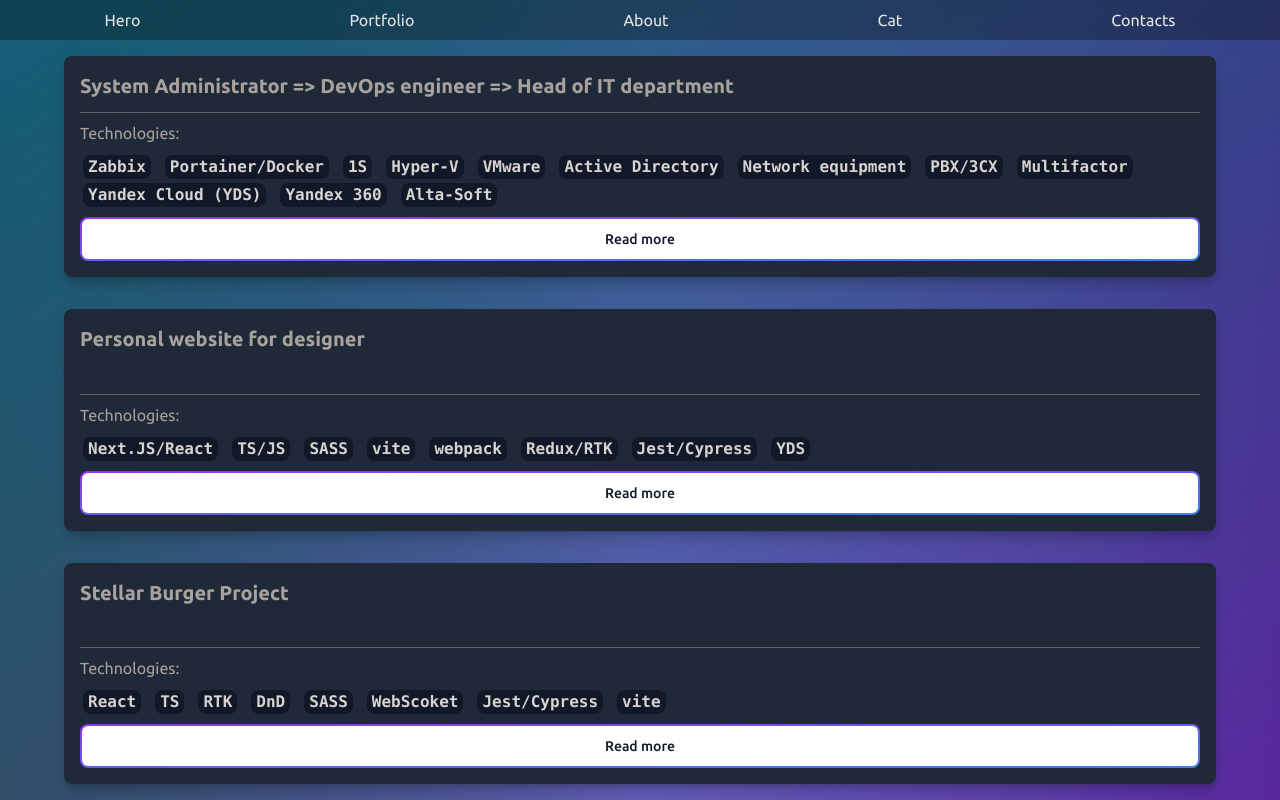
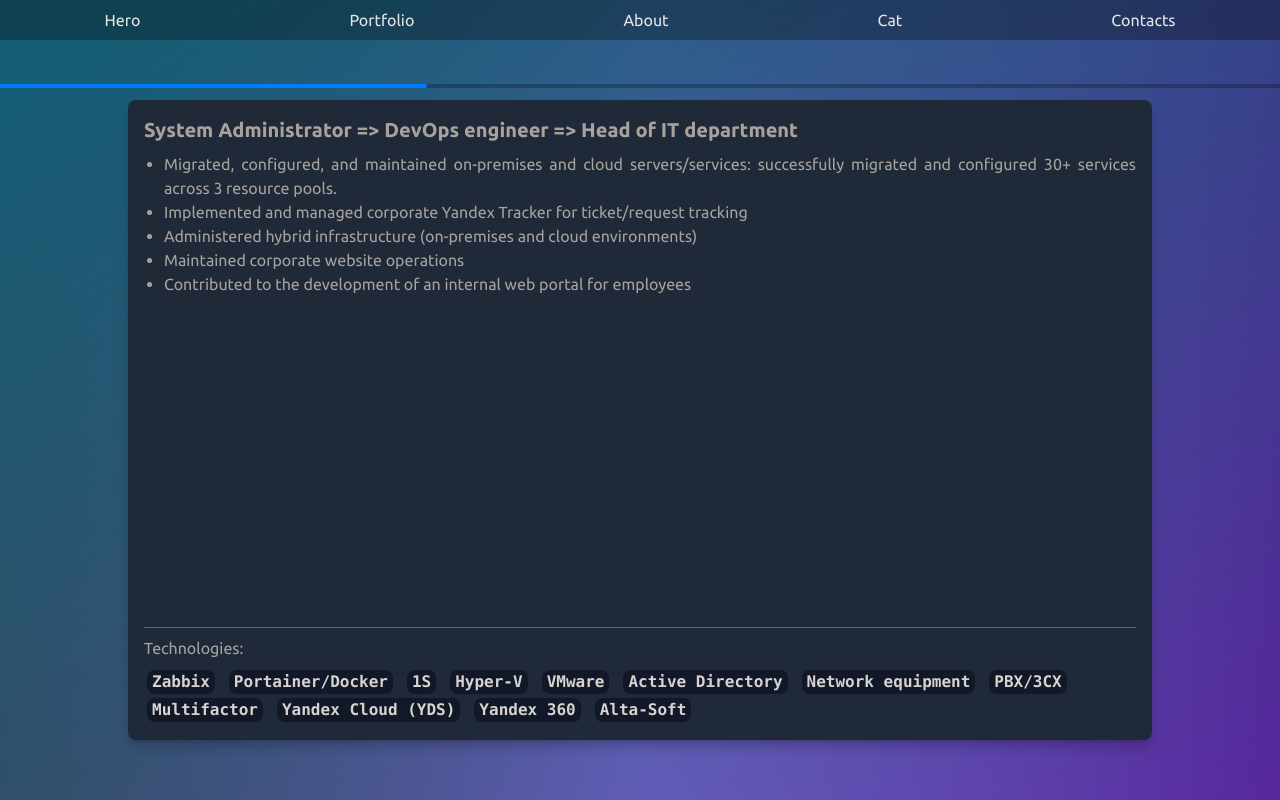
Before and after one commit to i0ji/p_ioji, a React (Vite) app: page / in a window 1280 px wide. Built offline with nearby package versions, Linux system fonts and the light colour scheme.

Commit message:
feat(components): hero customization

```diff
--- a/package.json
+++ b/package.json
@@ -48,11 +48,11 @@
     "postcss": "^8.5.6",
     "prettier": "^3.6.2",
     "prettier-plugin-tailwindcss": "^0.6.14",
-    "sass": "^1.89.2",
+    "sass": "^1.90.0",
     "swiper": "^11.2.10",
     "tailwindcss": "3.4.17",
     "typescript": "~5.9.2",
-    "typescript-eslint": "^8.38.0",
+    "typescript-eslint": "^8.39.0",
     "vite": "^7.0.6"
   }
 }
--- a/src/components/Contacts.tsx
+++ b/src/components/Contacts.tsx
@@ -6,8 +6,7 @@
     >
       <div className="mx-auto flex h-full max-w-screen-xl flex-wrap items-center justify-around">
         <ul className="mx-auto my-4 flex h-[30rem] w-[30rem] transform flex-col justify-between rounded-lg bg-gray-800 p-4 text-stone-400 shadow-lg drop-shadow-lg transition-transform duration-200 ease-linear">
-          <li
-          className="transition duration-300 hover:scale-105 hover:drop-shadow-lg hover:shadow-white/50">
+          <li className="transition duration-300 hover:scale-105 hover:shadow-white/50 hover:drop-shadow-lg">
             <a
               href="https://t.me/Ivan_Vasilevich"
               target="_blank"
@@ -17,7 +16,6 @@
             </a>
           </li>
           <li>
-
             <a href="mailto:ioji@inbox.ru">Mail</a>
           </li>
         </ul>
--- a/src/components/Hero.tsx
+++ b/src/components/Hero.tsx
@@ -1,17 +1,64 @@
+import { useState, useEffect } from "react";
+
 import heroData from "data/data";
 
 import { Card } from "ui/index";
 import { nanoid } from "nanoid";
 
+import { Swiper, SwiperSlide } from "swiper/react";
+import "swiper/css";
+import "swiper/css/pagination";
+import "swiper/css/navigation";
+
+import SwiperCore from "swiper";
+import { Navigation, Pagination } from "swiper/modules";
+
 export default function Hero() {
+  SwiperCore.use([Navigation, Pagination]);
+  const [,setIsMobile] = useState(false);
+
+  useEffect(() => {
+    function checkScreen() {
+      setIsMobile(window.innerWidth < 768);
+    }
+    checkScreen();
+    window.addEventListener("resize", checkScreen);
+    return () => window.removeEventListener("resize", checkScreen);
+  }, []);
+
   return (
     <section
       id="hero"
       className="flex h-screen w-full snap-start flex-col items-center justify-center border-l-purple-950 bg-gradient-to-br from-cyan-800 from-5% pt-10 2xl:flex-row"
     >
-      {heroData.map((item: heroModel) => (
-        <Card key={nanoid()} data={item} />
-      ))}
+      <Swiper
+        className="w-full"
+        modules={[Pagination]}
+        loop={false}
+        pagination={{
+          type: "progressbar",
+          clickable: false,
+        }}
+        spaceBetween={5}
+        breakpoints={{
+          0: {
+            slidesPerView: 1,
+            slidesPerGroup: 1,
+          },
+          1536: {
+            slidesPerView: 3,
+            slidesPerGroup: 1,
+          },
+        }}
+        slidesPerView={"auto"}
+        slidesPerGroup={1}
+      >
+        {heroData.map((item: heroModel) => (
+          <SwiperSlide key={nanoid()}>
+            <Card data={item} />
+          </SwiperSlide>
+        ))}
+      </Swiper>
     </section>
   );
 }
--- a/src/components/ui/card.tsx
+++ b/src/components/ui/card.tsx
@@ -10,11 +10,11 @@
 
   return (
     <div
-      className="mx-auto my-4 flex h-[70vh] w-[90vw] transform flex-col justify-between rounded-lg bg-gray-800 p-4 text-stone-400 shadow-lg drop-shadow-lg transition-transform duration-200 ease-linear hover:scale-[1.01] 2xl:w-[30vw]"
+      className="mx-auto my-4 flex h-[80vh] w-[80vw] transform flex-col justify-between rounded-lg bg-gray-800 p-4 text-stone-400 shadow-lg drop-shadow-lg transition-transform duration-200 ease-linear hover:scale-[1.01] 2xl:h-[70vh] 2xl:w-[30vw]"
       data-carousel-item
     >
       <h6 className="mb-2 flex h-auto text-xl font-bold">{data.title}</h6>
-      <div className="xl hidden h-auto flex-auto flex-col justify-between 2xl:lg:block">
+      <div className="xl h-auto flex-auto flex-col justify-between">
         <ul className="flex list-disc flex-col justify-between pl-5 text-justify">
           {data.responsibilities.map((unit) => (
             <li key={nanoid()}>
@@ -23,8 +23,9 @@
           ))}
         </ul>
       </div>
+      <hr className="h-[1px] w-full bg-stone-400 opacity-50" />
+
       <div className="flex h-auto flex-col justify-between">
-        <hr className="h-[1px] w-full bg-stone-400 opacity-50" />
         <p className="my-2 w-full">Technologies: </p>
         <ul className="flex flex-initial flex-wrap">
           {data.technologies.map((unit) => (
@@ -35,10 +36,11 @@
             </li>
           ))}
         </ul>
+      </div>
 
       <button
         onClick={handleOpenModal}
-          className="group relative me-2 mt-2 inline-flex w-full items-center justify-center overflow-hidden rounded-lg bg-gradient-to-br from-purple-600 to-blue-500 p-0.5 text-sm font-medium text-gray-900 hover:text-white focus:outline-none focus:ring-4 focus:ring-blue-300 group-hover:from-purple-600 group-hover:to-blue-500 2xl:hidden dark:text-white dark:focus:ring-blue-800"
+        className="group relative me-2 mt-2 hidden w-1/3 items-center self-end overflow-hidden rounded-lg bg-gradient-to-br from-purple-600 to-blue-500 p-0.5 text-sm font-medium text-gray-900 hover:text-white focus:outline-none focus:ring-4 focus:ring-blue-300 group-hover:from-purple-600 group-hover:to-blue-500 2xl:hidden dark:text-white dark:focus:ring-blue-800"
       >
         <span className="relative w-full rounded-md bg-white px-5 py-2.5 transition-all duration-75 ease-in group-hover:bg-transparent dark:bg-gray-900 group-hover:dark:bg-transparent">
           Read more
@@ -53,6 +55,5 @@
         />
       )}
     </div>
-    </div>
   );
 }
--- a/src/components/ui/index.ts
+++ b/src/components/ui/index.ts
@@ -1,5 +1,5 @@
 import Card from "./card";
 import Modal from "./modal";
 
-export {Card};
-export {Modal};
+export { Card };
+export { Modal };
--- a/src/services/types.d.ts
+++ b/src/services/types.d.ts
@@ -13,5 +13,5 @@
 interface HeroModalProps {
   isOpen: boolean;
   handleClose: () => void;
-  responsibilities: Array<string>;
+  description: Array<string>;
 }
--- a/tsconfig.json
+++ b/tsconfig.json
@@ -40,6 +40,6 @@
     "build/types/**/*.ts",
     "commitlint.config.cjs",
     "src/components/Slides/Slides.tsx_copy"
-  ],
+, "src/services/breakpoints"  ],
   "exclude": ["node_modules"]
 }
```
Also changed, not shown: src/components/HeroModal.tsx (line endings or trailing spaces), src/components/ui/modal.tsx (line endings or trailing spaces), 2 other files (tests, documents, lock files or other folders). Lines whose indentation alone changed are shown as unchanged.
